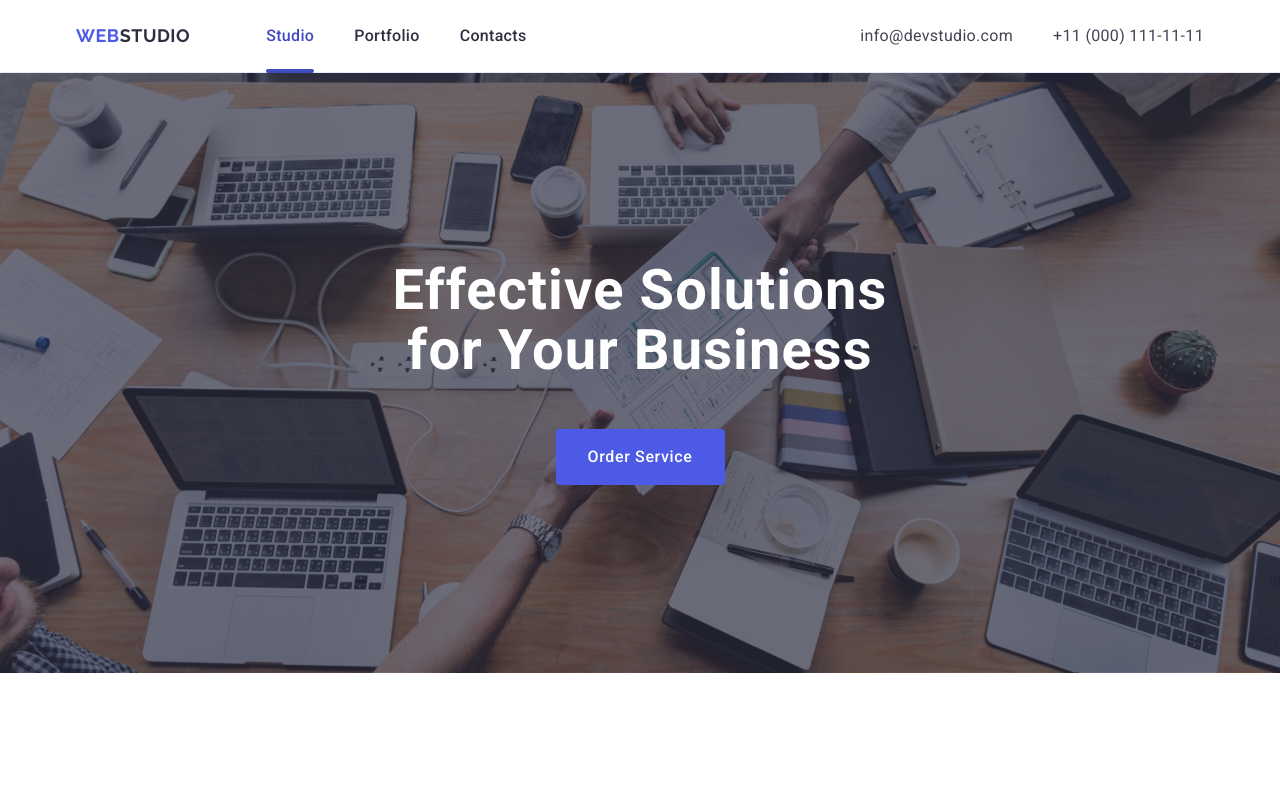
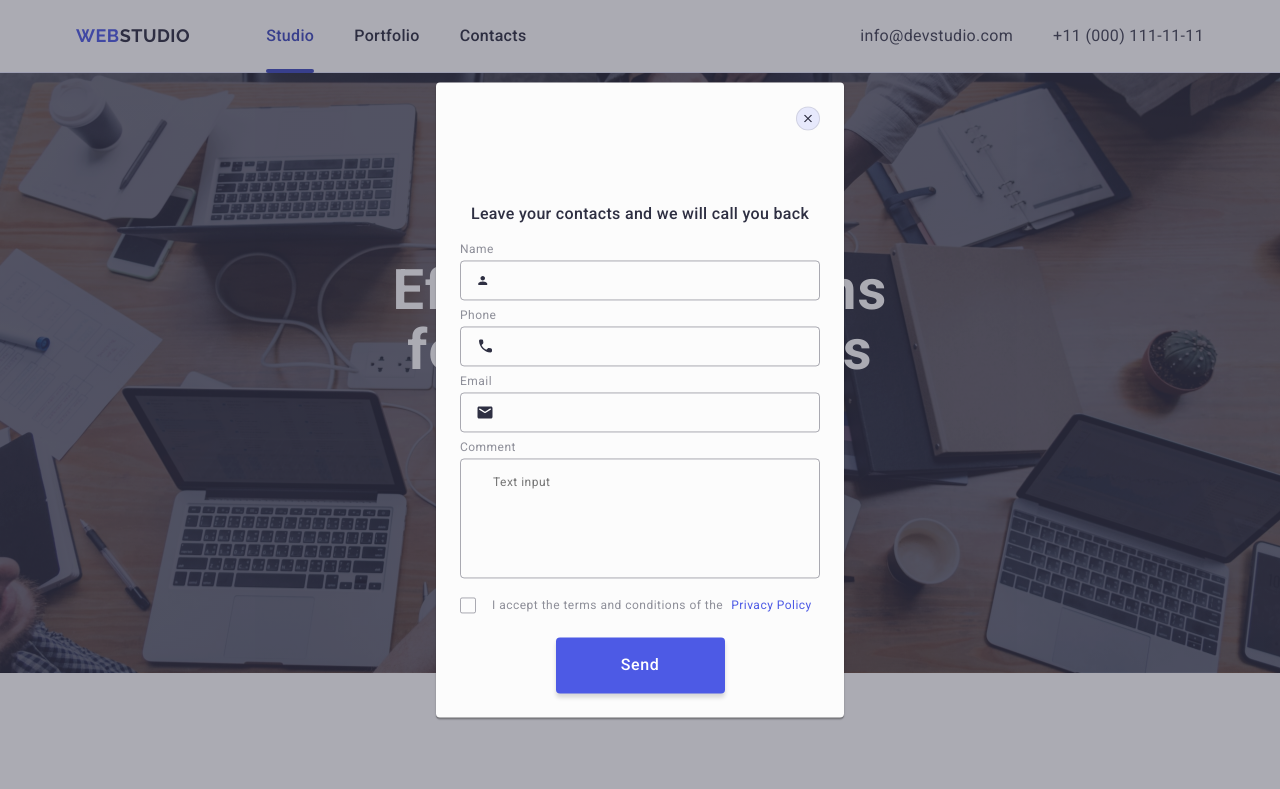
Before and after one commit to VasylievaKateryna/goit-markup-hw-05, a plain HTML site: page index.html in a window 1280 px wide. Shown: the top 789 px of the page. Drawn offline with nearby package versions, Linux system fonts and the light colour scheme.

Commit message:
correction

```diff
--- a/css/styles.css
+++ b/css/styles.css
@@ -460,8 +460,7 @@ img {
 }
 
 .footer-social-media {
-  font-weight: 500;
-  font-size: 16px;
+ font-size: 16px;
   line-height: 1.5;
   letter-spacing: 0.02em;
   color: #fff;
@@ -594,7 +593,7 @@ img {
     0 2px 1px 0 rgba(0, 0, 0, 0.2);
 
   transform: translate(-50%, -50%);
-  padding: 24px;
+  padding: 72px 24px 24px;
   transition: transform 250ms cubic-bezier(0.4, 0, 0.2, 1);
 }
 
@@ -614,9 +613,10 @@ img {
   padding: 0;
   justify-content: center;
   align-items: center;
+  cursor: pointer;
   background-color: #e7e9fc;
   border: 1px solid rgba(0, 0, 0, 0.1);
-  transition: background-color 250ms cubic-bezier(0.4, 0, 0.2, 1);
+  transition: background-color 250ms cubic-bezier(0.4, 0, 0.2, 1),border 250ms cubic-bezier(0.4, 0, 0.2, 1);
 }
 
 .btn-close {
@@ -704,12 +704,21 @@ img {
   border: 1px solid rgba(46, 47, 66, 0.4);
   border-radius: 4px;
   height: 120px;
-  padding-left: 16px;
-  padding-top: 8px;
-  font-size: 14px;
+  padding: 8px 16px;
+  font-size: 12px;
+  line-height: 1.17;
+  letter-spacing: 0.04em;
+  color: rgba(46, 47, 66, 0.4);
+  background-color: transparent;
   outline: transparent;
   resize: none;
+  transition: border-color 250ms cubic-bezier(0.4, 0, 0.2, 1);
 }
+
+.modal-comment:focus {
+  border-color: #4D5AE5;
+}
+
 .modal-textarea {
   margin-top: 8px;
   margin-bottom: 16px;
@@ -735,6 +744,7 @@ img {
   min-width: 169px;
   display: block;
   margin: 0 auto;
+  cursor: pointer;
   box-shadow: 0 4px 4px 0 rgba(0, 0, 0, 0.15);
   transition: background-color 250ms cubic-bezier(0.4, 0, 0.2, 1);
 }
@@ -775,3 +785,7 @@ img {
   border: none;
   fill: #f4f4fd;
 }
+
+.signeup-privacy {
+  color: #4d5ae5;
+}
--- a/index.html
+++ b/index.html
@@ -480,8 +480,8 @@
         <div class="footer-subscribe">
 
             <p class="email-tytle">Subscribe</p>
-          <form>
-            <div class="footer-form-send">
+          <form class="footer-form-send">
+
             <label for="footer-email"></label>
             <input type="email"
              name="footer-email"
@@ -494,13 +494,13 @@
                  <use href="./images/icons.svg#icon-icon-send"></use>
               </svg>
              </button>
-             </div>
+
           </form>
 
         </div>
       </div>
     </footer>
-    <div class="backdrop">
+    <div class="backdrop is-open">
       <div class="modal">
         <button type="button" class="modal-btn-close">
           <svg class="btn-close" width="8" height="8">
@@ -553,16 +553,17 @@
               </div>
             </div>
             <div class="modal-textarea">
-            <label for="user-text" class="label-user-name">Comment</label>
-            <textarea name="user-text" class="modal-comment" id="user-text" placeholder="Text input"></textarea>
+            <label for="user-comment" class="label-user-name">Comment</label>
+            <textarea name="user-text" class="modal-comment" id="user-comment" placeholder="Text input"></textarea>
 
           </div>
           <div class="modal-checkbox">
             <input type="checkbox"
-              name="modal-checkbox"
-              id="checkbox-signup"
-              class="modal-signup visually-hidden"/>
-            <label for="checkbox-signup" class="signup-text"><span>
+              name="user-privacy"
+              id="user-privacy"
+              class="modal-signup visually-hidden"
+              value="true"/>
+            <label for="user-privacy" class="signup-text"><span>
               <svg width="10" height="8">
                  <use href="./images/icons.svg#icon-Vector"></use>
                 </svg>
```
